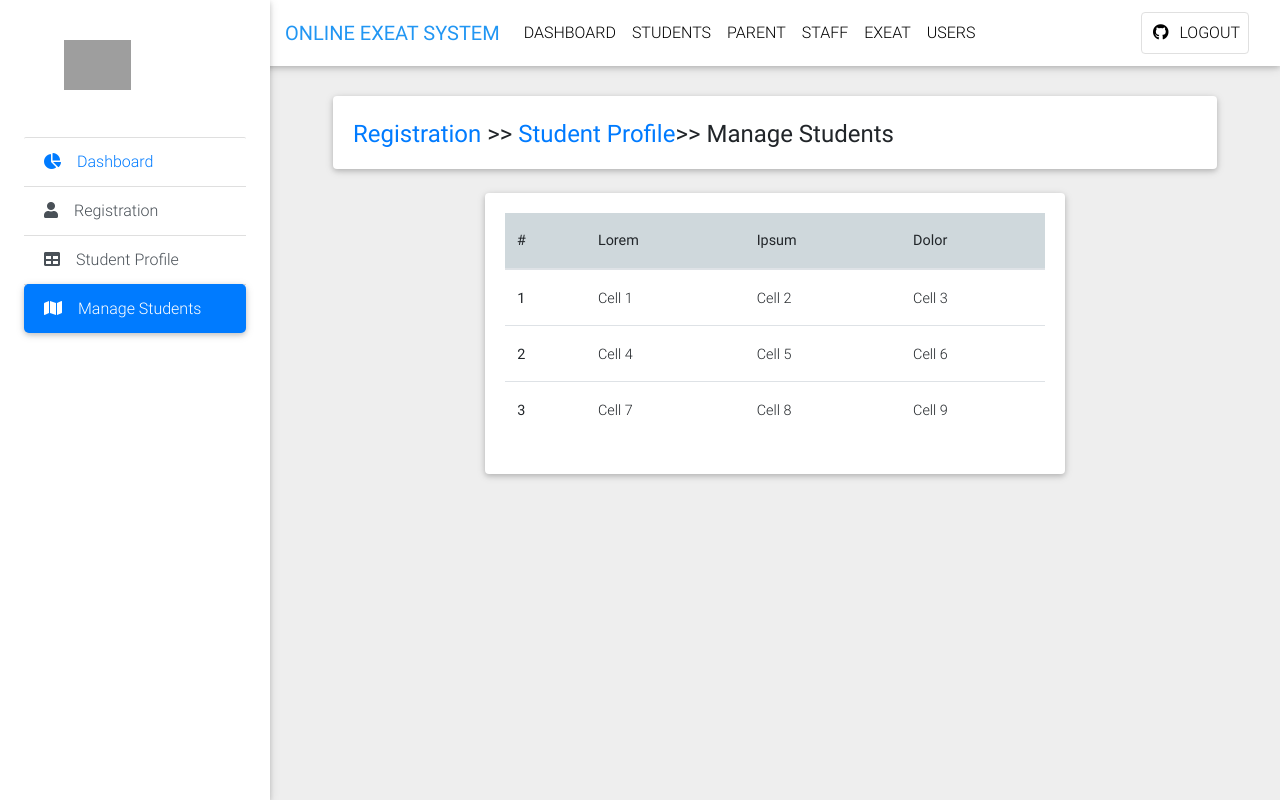
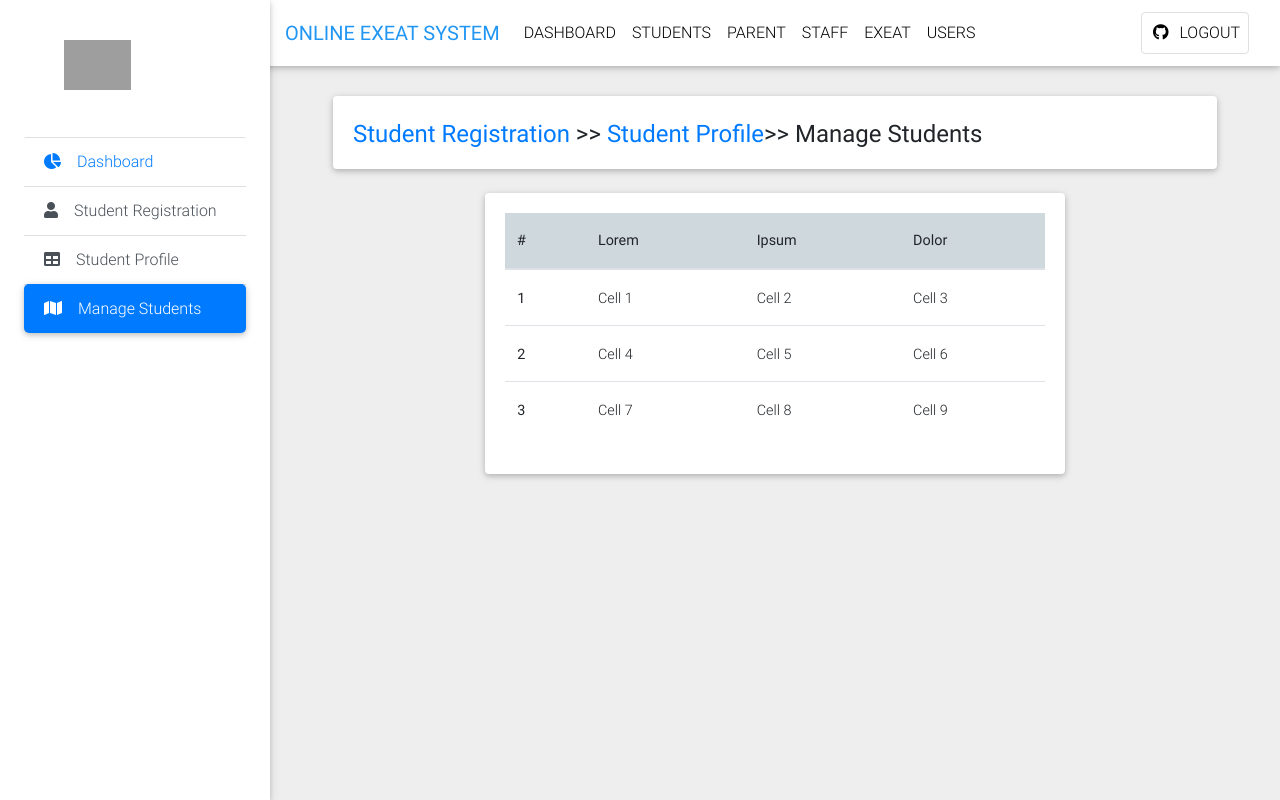
Before and after one commit to Mishrule/Mishrule, a Django app: page /student_manage/ in a window 1280 px wide. Run offline with Django 3.2, Linux system fonts and the light colour scheme; some libraries are stand-ins or nearby versions; grey boxes are pictures that could not be loaded.

Commit message:
second commit

```diff
--- a/exact/urls.py
+++ b/exact/urls.py
@@ -2,7 +2,7 @@ from django.urls import path
 from exact import views
 
 urlpatterns = [
-    path('exeat', views.assign_exeat, name='exeat'),
+    path('exeat', views.assign_exeat, name='assign_exeat'),
     path('view_exeat', views.view_exeat, name='view_exeat'),
     path('manage_exeat', views.manage_exeat, name='manage_exeat')
 ]
--- a/templates/exactdashboard/base.html
+++ b/templates/exactdashboard/base.html
@@ -31,7 +31,7 @@
       <div class="container-fluid">
 
         <!-- Brand -->
-        <a class="navbar-brand waves-effect" href="#">
+        <a class="navbar-brand waves-effect" href="{% url 'dashboard'%}">
           <strong class="blue-text">ONLINE EXEAT SYSTEM</strong>
         </a>
 
@@ -47,22 +47,22 @@
           <!-- Left -->
           <ul class="navbar-nav mr-auto">
             <li class="nav-item">
-              <a class="nav-link waves-effect" href="#">DASHBOARD
+              <a class="nav-link waves-effect" href="{% url 'dashboard'%}">DASHBOARD
                 <span class="sr-only">(current)</span>
               </a>
             </li>
             <li class="nav-item">
-              <a class="nav-link waves-effect" href="#" >STUDENTS</a>
+              <a class="nav-link waves-effect" href="{% url 'student'%}" >STUDENTS</a>
             </li>
             <li class="nav-item">
-              <a class="nav-link waves-effect" href="#"
+              <a class="nav-link waves-effect" href="{% url 'parent_info'%}"
                 >PARENT</a>
             </li>
             <li class="nav-item">
-              <a class="nav-link waves-effect" href="#" >STAFF</a>
+              <a class="nav-link waves-effect" href="{% url 'staff_registration'%}" >STAFF</a>
             </li>
             <li class="nav-item">
-              <a class="nav-link waves-effect" href="#" >EXEAT</a>
+              <a class="nav-link waves-effect" href="{% url 'assign_exeat'%}" >EXEAT</a>
             </li>
             <li class="nav-item">
               <a class="nav-link waves-effect" href="#" >USERS</a>
--- a/templates/exactdashboard/student_manage.html
+++ b/templates/exactdashboard/student_manage.html
@@ -9,14 +9,14 @@
       </a>
 
       <div class="list-group list-group-flush">
-        <a href="#" class="list-group-item  waves-effect">
+        <a href="{% url 'dashboard'%}" class="list-group-item  waves-effect">
           <i class="fas fa-chart-pie mr-3"></i>Dashboard
         </a>
-        <a href="#" class="list-group-item list-group-item-action waves-effect">
-          <i class="fas fa-user mr-3"></i>Registration</a>
-        <a href="#" class="list-group-item  list-group-item-action waves-effect">
+        <a href="{% url 'student'%}" class="list-group-item list-group-item-action waves-effect">
+          <i class="fas fa-user mr-3"></i>Student Registration</a>
+        <a href="{% url 'student_profile'%}" class="list-group-item  list-group-item-action waves-effect">
           <i class="fas fa-table mr-3"></i>Student Profile</a>
-        <a href="#" class="list-group-item active list-group-item-action waves-effect">
+        <a href="{% url 'student_manage'%}" class="list-group-item active list-group-item-action waves-effect">
           <i class="fas fa-map mr-3"></i>Manage Students</a>
          {% comment %} <a href="#" class="list-group-item list-group-item-action waves-effect">
           <i class="fas fa-money-bill-alt mr-3"></i>User Account</a>  {% endcomment %}
@@ -38,8 +38,8 @@
             <div class="card-body d-sm-flex justify-content-between">
 
             <h4 class="mb-2 mb-sm-0 pt-1">
-                <a href="#" target="_blank">Registration</a>
-                <span>>> <a href="#" target="_blank"> Student Profile</a>>> </span>
+                <a href="{% url 'student'%}" target="_blank">Student Registration</a>
+                <span>>> <a href="{% url 'student_profile'%}" target="_blank"> Student Profile</a>>> </span>
                 <span>Manage Students</span>
             </h4>
 
--- a/templates/parents/parents.html
+++ b/templates/parents/parents.html
@@ -9,10 +9,10 @@
         </a>
 
         <div class="list-group list-group-flush">
-          <a href="#" class="list-group-item  waves-effect">
+          <a href="{% url 'dashboard'%}" class="list-group-item  waves-effect">
             <i class="fas fa-chart-pie mr-3"></i>Dashboard
           </a>
-          <a href="#" class="list-group-item active list-group-item-action waves-effect">
+          <a href="{% url 'parent_info'%}" class="list-group-item active list-group-item-action waves-effect">
             <i class="fas fa-user mr-3"></i>View Parent </a>
           {% comment %} <a href="#" class="list-group-item list-group-item-action waves-effect">
             <i class="fas fa-table mr-3"></i>Parent</a>
@@ -39,7 +39,7 @@
           <div class="card-body d-sm-flex justify-content-between">
 
             <h4 class="mb-2 mb-sm-0 pt-1">
-              <a href="https://mdbootstrap.com/docs/jquery/" target="_blank">Home Page</a>
+              <a href="{% url 'dashboard'%}">Home Page</a>
               <span>/</span>
               <span>Dashboard</span>
             </h4>
```
Also changed, not shown: templates/exact/exeat.html (+4 -4 lines), templates/exact/manage_exeat.html (+6 -6 lines), templates/exact/view_exeat.html (+7 -7 lines), templates/exactdashboard/dashboard.html (+4 -4 lines), templates/exactdashboard/student_profile.html (+6 -6 lines), templates/staff/staff_management.html (+6 -6 lines), templates/staff/staff_profile.html (+5 -5 lines), templates/staff/staff_registration.html (+4 -4 lines).
